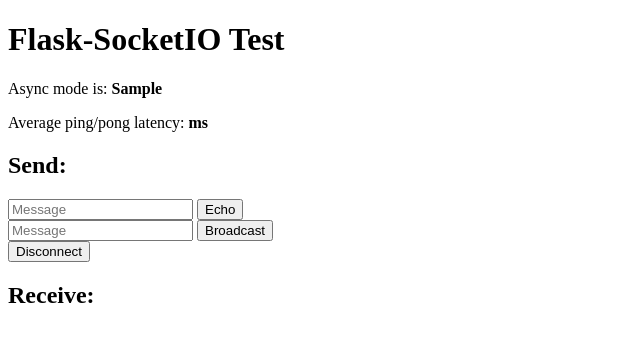
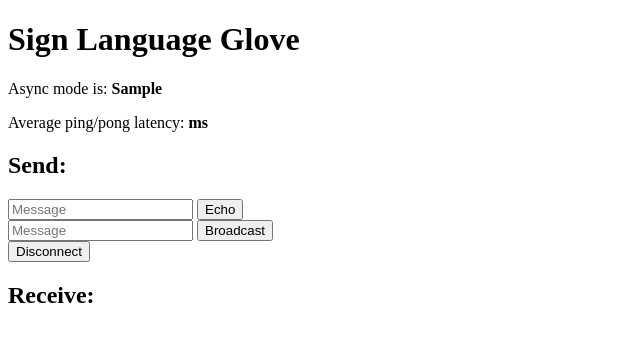
Before and after one commit to christinayyma/Capstone, a Flask app: template backend/templates/index.html in a window 1280 px wide. Shown: the top 342 px of the page, without its empty margins (0-640 px from the left). Run offline with Flask 2, Linux system fonts and the light colour scheme; the template is opened without the code that fills it: most values are stand-ins (such as "Sample title", 1, 10 or a date in 2020); some libraries are stand-ins or nearby versions.

Commit message:
Some more cleanup

```diff
--- a/backend/main.py
+++ b/backend/main.py
@@ -12,11 +12,11 @@ socketio = SocketIO(app, async_mode=async_mode)
 def index():
     return render_template('index.html')
 
-@socketio.on('my event')
+@socketio.on('my_event')
 def test_message(message):
     emit('my_response', {'data': message['data']})
 
-@socketio.on('my broadcast event')
+@socketio.on('my_broadcast_event')
 def test_message(message):
     emit('my_response', {'data': message['data']}, broadcast=True)
 
--- a/backend/templates/index.html
+++ b/backend/templates/index.html
@@ -1,7 +1,7 @@
 <!DOCTYPE HTML>
 <html>
 <head>
-    <title>Flask-SocketIO Test</title>
+    <title>Sign Language Glove</title>
     <script type="text/javascript" src="//code.jquery.com/jquery-1.4.2.min.js"></script>
     <script type="text/javascript" src="//cdnjs.cloudflare.com/ajax/libs/socket.io/1.3.5/socket.io.min.js"></script>
     <script type="text/javascript" charset="utf-8">
@@ -13,9 +13,9 @@
                 location.protocol + '//' + document.domain + ':' + location.port + namespace
             );
 
-            socket.on('connect', function() {
-                socket.emit('my_event', {data: 'I\'m connected!'});
-            });
+            // socket.on('connect', function() {
+            //     socket.emit('my_event', {data: 'I\'m connected!'});
+            // });
 
             socket.on('my_response', function(msg) {
                 $('#log').append('<br>' + $('<div/>').text('Received: ' + msg.data).html());
@@ -42,12 +42,12 @@
             });
 
             $('form#emit').submit(function(event) {
-                socket.emit('my event', {data: $('#emit_data').val()});
+                socket.emit('my_event', {data: $('#emit_data').val()});
                 return false;
             });
 
             $('form#broadcast').submit(function(event) {
-                socket.emit('my broadcast event', {data: $('#broadcast_data').val()});
+                socket.emit('my_broadcast_event', {data: $('#broadcast_data').val()});
                 return false;
             });
 
@@ -59,7 +59,7 @@
     </script>
 </head>
 <body>
-    <h1>Flask-SocketIO Test</h1>
+    <h1>Sign Language Glove</h1>
     <p>Async mode is: <b>{{ async_mode }}</b></p>
     <p>Average ping/pong latency: <b><span id="ping-pong"></span>ms</b></p>
     <h2>Send:</h2>
```
